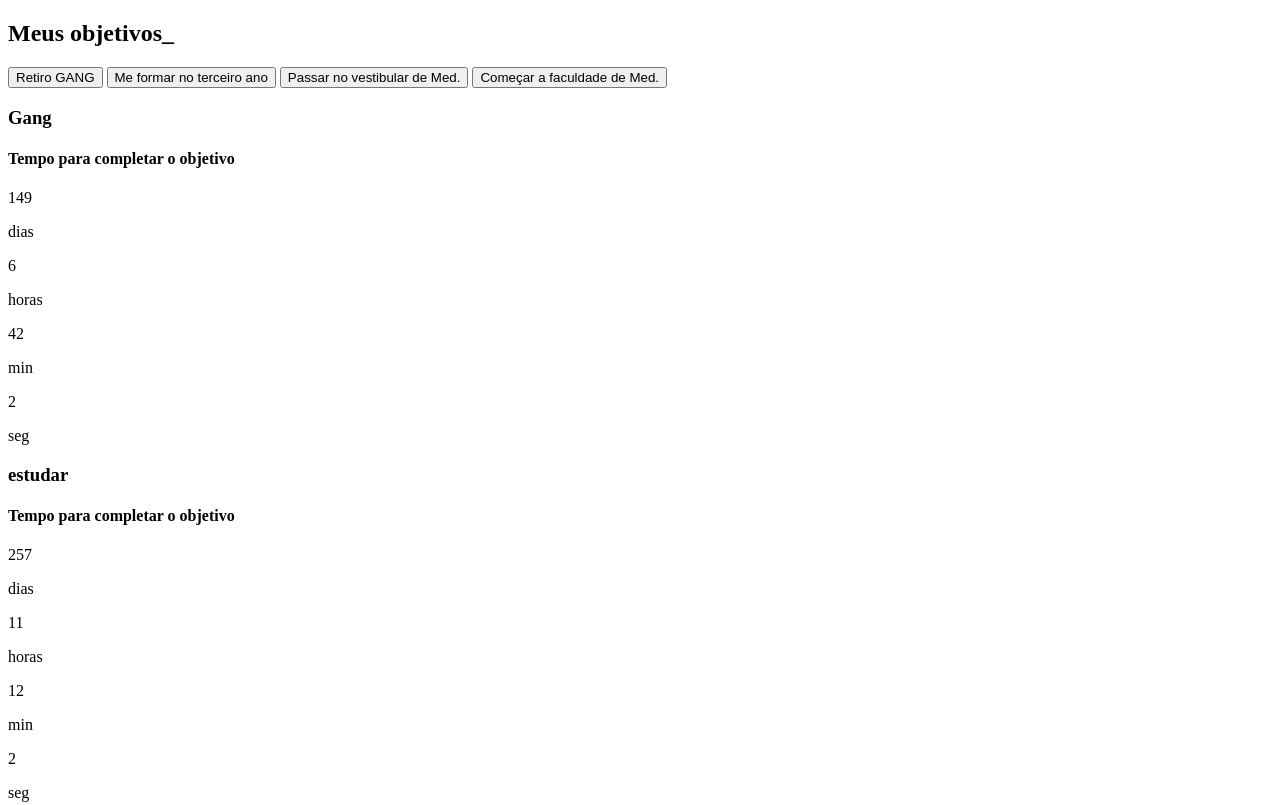
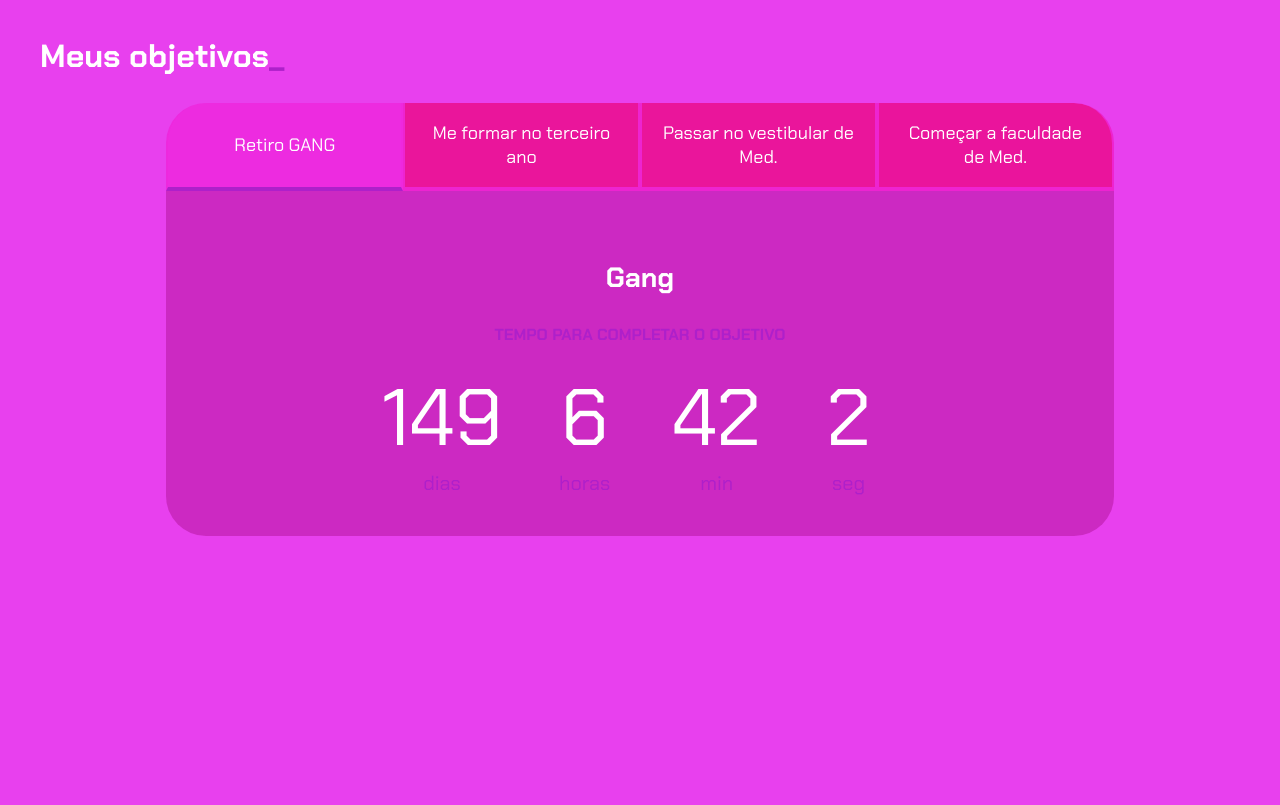
Before and after one commit to nicgiroldo/projeto-de-vida, a plain HTML site: page index.html in a window 1280 px wide. Shown: the top 805 px of the page. Drawn offline with Linux system fonts and the light colour scheme.

Commit message:
s.......

```diff
--- a/index.html
+++ b/index.html
@@ -5,7 +5,7 @@
     <meta charset="UTF-8">
     <meta name="viewport" content="width=device-width, initial-scale=1.0">
     <title>Meus objetivos do ano</title>
-    <link rel="stylesheet" href="style.css">
+    <link rel="stylesheet" href="styles.css">
 </head>
 
 <body>
```
